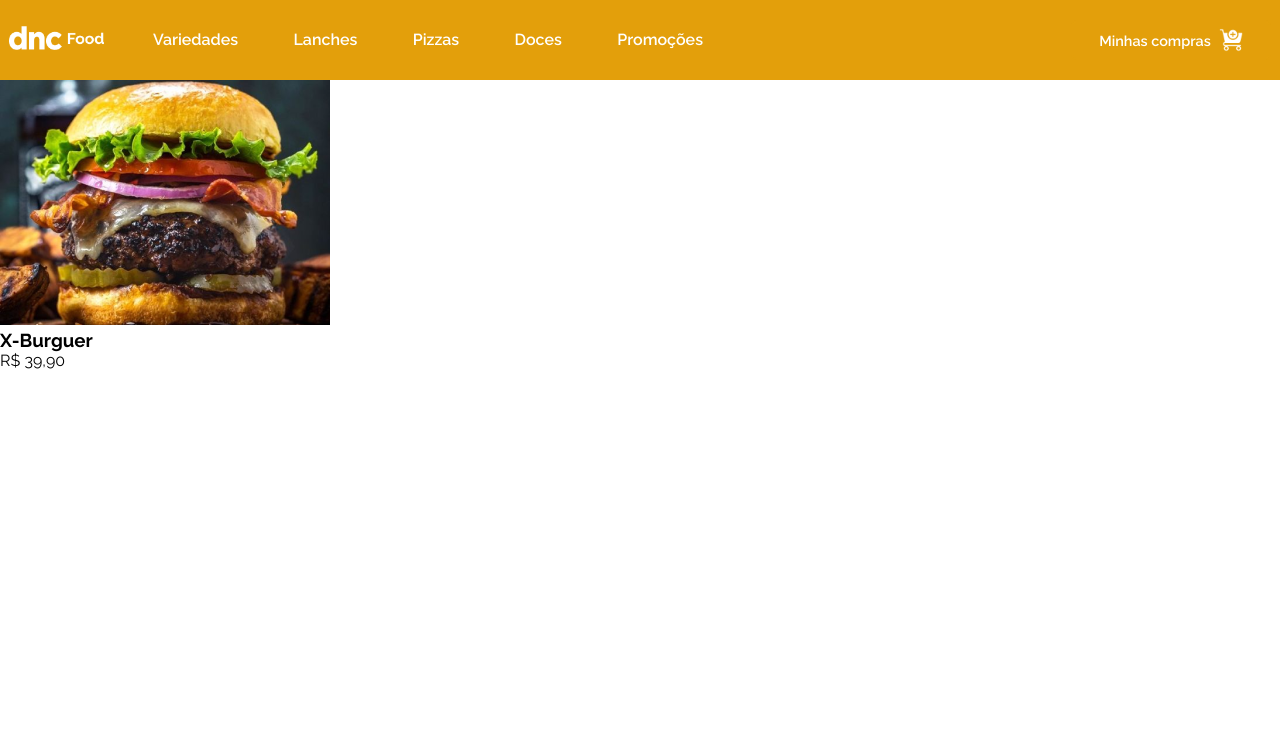
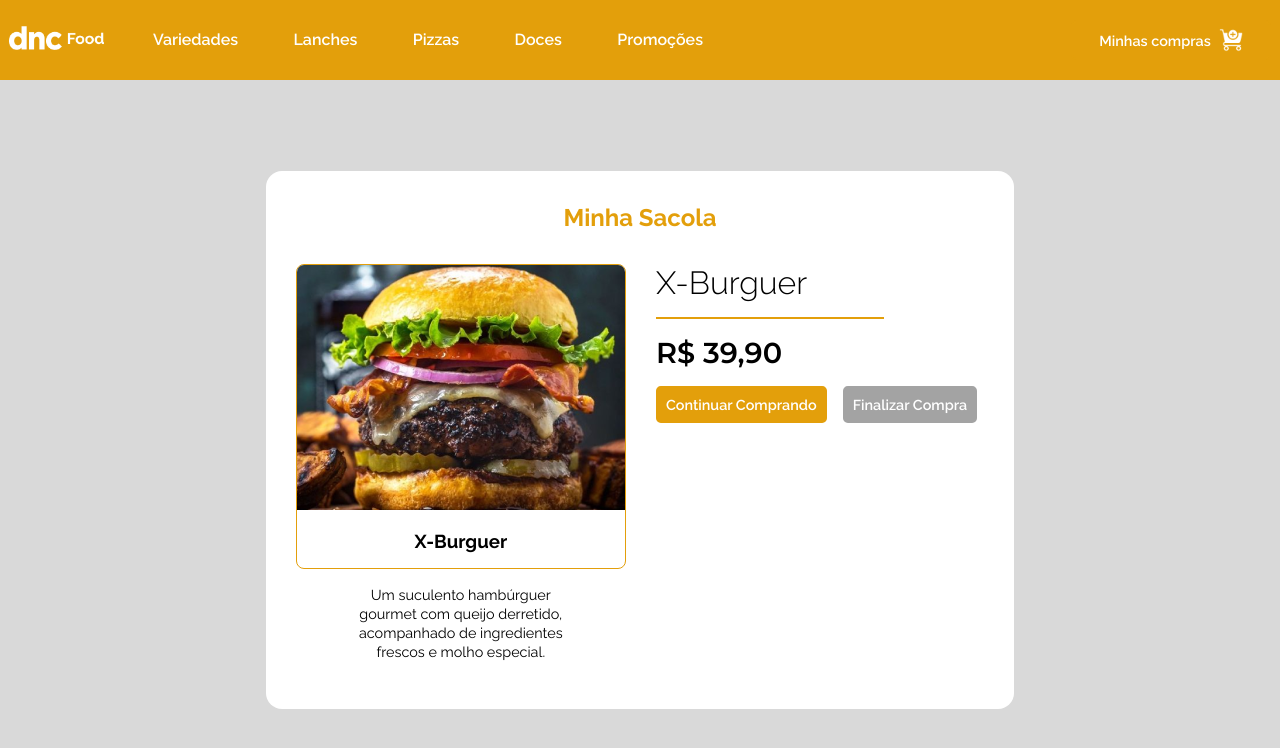
Before and after one commit to osmaclean/dncFoodReact, a React (Vite) app: page /product/1 in a window 1280 px wide. Shown: the top 748 px of the page. Built offline with nearby package versions, Linux system fonts and the light colour scheme.

Commit message:
feat: add style ProductDetail

```diff
--- a/index.html
+++ b/index.html
@@ -9,7 +9,7 @@
   <link rel="preconnect" href="https://fonts.googleapis.com">
   <link rel="preconnect" href="https://fonts.gstatic.com" crossorigin>
   <link
-    href="https://fonts.googleapis.com/css2?family=Raleway:ital,wght@0,100;0,200;0,300;0,400;0,500;0,600;0,700;0,800;0,900;1,100;1,200;1,300;1,400;1,500;1,600;1,700;1,800;1,900&display=swap"
+    href="https://fonts.googleapis.com/css2?family=Montserrat:ital,wght@0,100;0,200;0,300;0,400;0,500;0,600;0,700;0,800;0,900;1,100;1,200;1,300;1,400;1,500;1,600;1,700;1,800;1,900&family=Raleway:ital,wght@0,100;0,200;0,300;0,400;0,500;0,600;0,700;0,800;0,900;1,100;1,200;1,300;1,400;1,500;1,600;1,700;1,800;1,900&display=swap"
     rel="stylesheet">
   <link rel="stylesheet" href="https://cdnjs.cloudflare.com/ajax/libs/font-awesome/6.4.0/css/all.min.css"
     integrity="sha512-iecdLmaskl7CVkqkXNQ/ZH/XLlvWZOJyj7Yy7tcenmpD1ypASozpmT/E0iPtmFIB46ZmdtAc9eNBvH0H/ZpiBw=="
--- a/src/api/products.mock.js
+++ b/src/api/products.mock.js
@@ -3,6 +3,7 @@ export const PRODUCTS_MOCK = [
     id: 1,
     imgPath: "/product-1.png",
     title: "X-Burguer",
+    desc: 'Um suculento hambúrguer gourmet com queijo derretido, acompanhado de ingredientes frescos e molho especial.',
     price: "R$ 39,90",
 
   },
@@ -10,30 +11,35 @@ export const PRODUCTS_MOCK = [
     id: 2,
     imgPath: "/product-2.png",
     title: "Açai com mix de frutas",
+    desc: 'Uma tigela refrescante e nutritiva de polpa de açaí batida, coberta com granola, frutas frescas e mel.',
     price: "R$ 29,90",
   },
   {
     id: 3,
     imgPath: "/product-3.png",
     title: "Frango frito crocante",
+    desc: 'Deliciosos pedaços de frango crocante e suculento, temperados e fritos até a perfeição.',
     price: "R$ 59,90",
   },
   {
     id: 4,
     imgPath: "/product-4.png",
     title: "Pastel",
+    desc: 'Uma massa fina e crocante recheada com uma combinação saborosa de ingredientes como queijo, carne, frango ou palmito.',
     price: "R$ 9,90",
   },
   {
     id: 5,
     imgPath: "/product-5.png",
     title: "Pizza",
+    desc: 'Uma explosão de sabores em uma fina camada de massa, coberta com molho de tomate, queijo derretido e uma variedade de ingredientes saborosos.',
     price: "R$ 39,90",
   },
   {
     id: 6,
     imgPath: "/product-6.png",
     title: "Biscoitos",
+    desc: 'Delicados e crocantes, esses biscoitos são a combinação perfeita de doçura e textura para um lanche irresistível.',
     price: "R$ 19,90",
   },
 ];
--- a/src/pages/ProductDetail/index.jsx
+++ b/src/pages/ProductDetail/index.jsx
@@ -22,10 +22,26 @@ export default function ProductDetail() {
 
       <div className="productBox">
         {productsFiltered.map((product) => (
-          <div className="productItem" key={product.id}>
-            <img src={product.imgPath} />
-            <h3>{product.title}</h3>
-            <p>{product.price}</p>
+          <div className="productBox__productItem" key={product.id}>
+            <h1>Minha Sacola</h1>
+            <div className="productBox__productItem__container">
+              <div className="productBox__productItem__container__left">
+                <div className="productBox__productItem__container__left__box">
+                  <img src={product.imgPath} />
+                  <h3>{product.title}</h3>
+                </div>
+                <p>{product.desc}</p>
+              </div>
+              <div className="productBox__productItem__container__right">
+                <h3>{product.title}</h3>
+                <div className="productBox__productItem__container__right__line"></div>
+                <p>{product.price}</p>
+                <div className="productBox__productItem__container__right__buttons">
+                  <button className="continue">Continuar Comprando</button>
+                  <button className="finish">Finalizar Compra</button>
+                </div>
+              </div>
+            </div>
           </div>
         ))}
       </div>
--- a/src/pages/ProductDetail/index.scss
+++ b/src/pages/ProductDetail/index.scss
@@ -0,0 +1,113 @@
+$primary-color: #e39f0b;
+
+div.productBox {
+  width: 100%;
+  height: 90vh;
+  background-color: #d9d9d9;
+  padding: 1rem;
+  display: flex;
+  align-items: center;
+  justify-content: center;
+  &__productItem {
+    width: 60%;
+    background-color: white;
+    border-radius: 1rem;
+    padding: 1rem;
+    h1 {
+      color: $primary-color;
+      font-size: 1.5rem;
+      text-align: center;
+      margin: 1rem 0rem 1rem 0rem;
+    }
+    &__container {
+      display: flex;
+      width: 100%;
+      &__left {
+        width: 50%;
+        padding: 1rem;
+        display: flex;
+        flex-direction: column;
+        justify-content: center;
+        align-items: center;
+        &__box {
+          border-radius: 8px;
+          border: 1px solid $primary-color;
+          overflow: hidden;
+          width: 330px;
+          height: 100%;
+          h3 {
+            text-align: center;
+            margin: 1rem 0rem 1rem 0rem;
+          }
+        }
+        p {
+          margin: 1rem 0rem 1rem 0rem;
+          width: 70%;
+          text-align: center;
+          font-size: .9rem;
+          line-height: 1.2rem;
+        }
+      }
+      &__right {
+        width: 50%;
+        padding: 1rem;
+        display: flex;
+        flex-direction: column;
+        justify-content: flex-start;
+        align-items: flex-start;
+        gap: 1rem;
+        h3 {
+          font-size: 2rem;
+          font-weight: 300;
+        }
+        &__line {
+          background-color: $primary-color;
+          width: 70%;
+          height: .3vh;
+        }
+        p {
+          font-size: 1.8rem;
+          font-family: 'Montserrat', sans-serif;
+          font-weight: 600;
+        }
+        &__buttons {
+          display: flex;
+          gap: 1rem;
+          .continue {
+            padding: .5rem;
+            background-color: $primary-color;
+            border: 2px solid $primary-color;
+            border-radius: .3rem;
+            color: white;
+            font-weight: 600;
+            font-size: .9rem;
+            cursor: pointer;
+            transition: 500ms ease;
+            &:hover {
+              background-color: transparent;
+              color: $primary-color;
+              transition: 500ms ease;
+            }
+          }
+          .finish {
+            padding: .5rem;
+            background-color: #676767;
+            opacity: 60%;
+            border: 2px solid #676767;
+            border-radius: .3rem;
+            color: white;
+            font-weight: 600;
+            font-size: .9rem;
+            cursor: pointer;
+            transition: 500ms ease;
+            &:hover {
+              background-color: transparent;
+              color: #676767;
+              transition: 500ms ease;
+            }
+          }
+        }
+      }
+    }
+  }
+}
```
